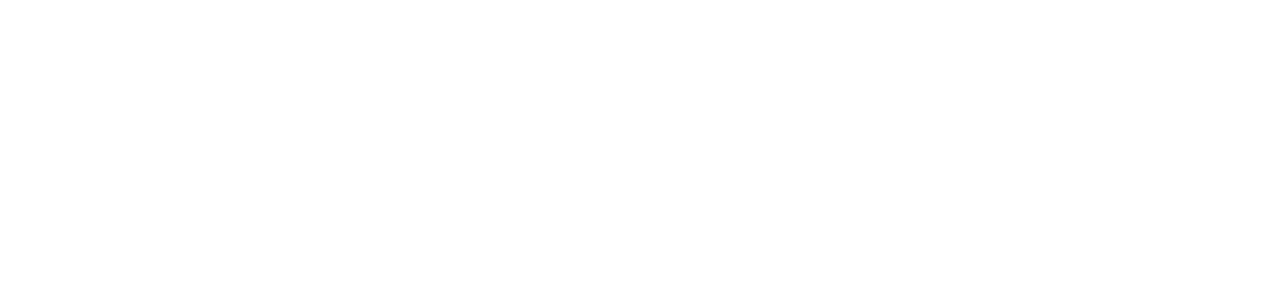
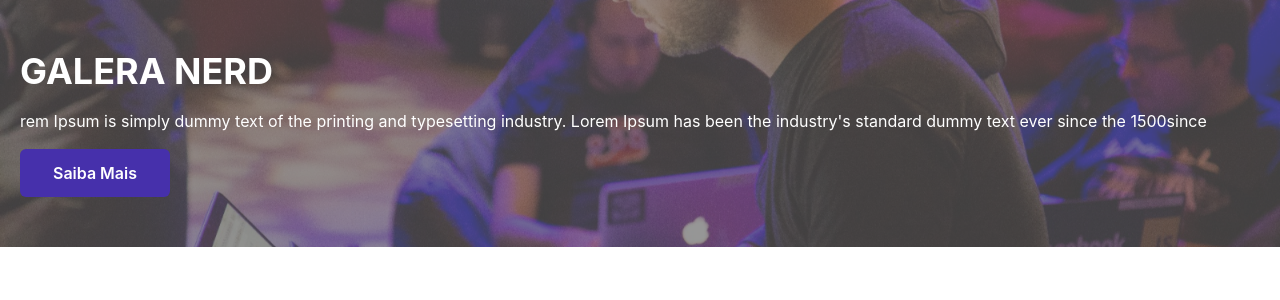
Before and after one commit to PauloHenriqueMagno/GaleraNerd, a React (Create React App) app: page / in a window 1280 px wide. Shown: the top 300 px of the page. Built offline with nearby package versions, Linux system fonts and the light colour scheme.

Commit message:
page Home

```diff
--- a/src/pages/Home/index.jsx
+++ b/src/pages/Home/index.jsx
@@ -1,8 +1,35 @@
+import { Box, Heading, Text, Button } from "@chakra-ui/react";
+import backgrond from "../../assets/wallpaper.png";
+
 const Home = () => {
   return (
-    <>
-    Home
-    </>
+    <Box>
+      <Box
+        backgroundImage={backgrond}
+        backgroundPosition="center"
+        backgroundRepeat="no-repeat"
+        backgroundSize="cover"
+        color="white"
+        p="50px 20px"
+      >
+        <Heading mb="4">
+          GALERA NERD
+        </Heading>
+        <Text fontSize="16px" >
+          rem Ipsum is simply dummy text of the printing and typesetting industry.
+          Lorem Ipsum has been the industry's standard dummy text ever since the 1500since
+        </Text>
+        <Button
+          mt="4"
+          p="6"
+          w="150px"
+          bg="purple.2" color="white"
+          _hover={{backgroundColor: "purple.4"}}
+        >
+          Saiba Mais
+        </Button>
+      </Box>
+    </Box>
   )
 }
 
--- a/src/routes/index.jsx
+++ b/src/routes/index.jsx
@@ -1,6 +1,7 @@
 import { Switch, Route } from "react-router";
 import Register from "../pages/Register";
 import Login from "../pages/login";
+import Home from "../pages/Home";
 
 const Routes = () => {
     return (
@@ -12,6 +13,7 @@ const Routes = () => {
                 <Login />
             </Route>
             <Route path="/">
+                <Home />
             </Route>
         </Switch>
     );
```
Also changed, not shown: src/assets/wallpaper.png (added).
